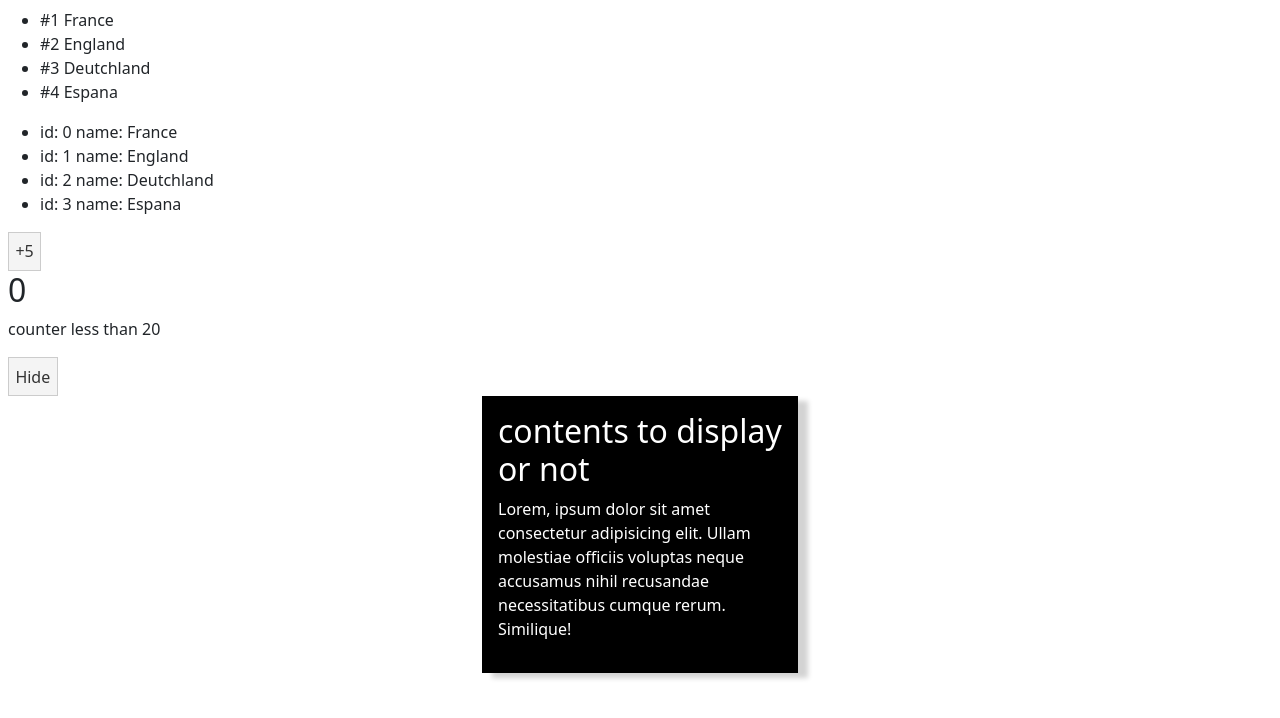
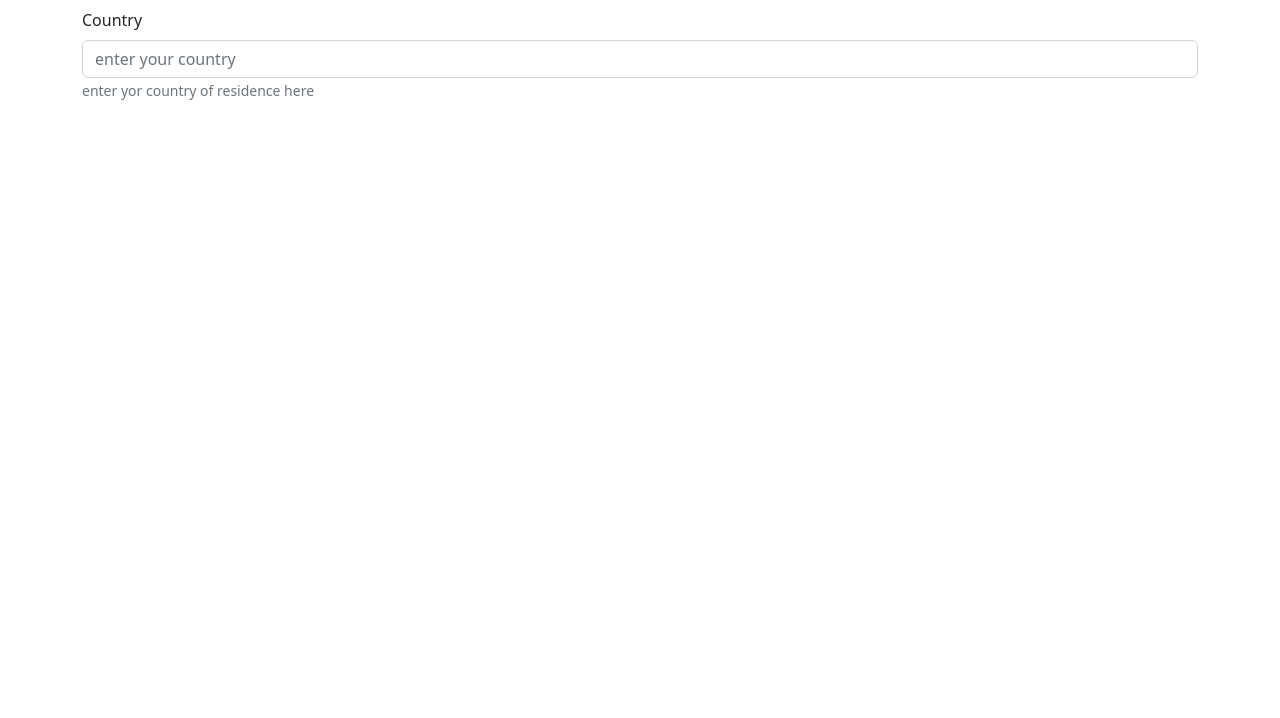
Before and after one commit to trevorius/SvelteDeAaZ-v1, a Svelte app: page / in a window 1280 px wide. Shown: the top 718 px of the page. Built offline with nearby package versions, Linux system fonts and the light colour scheme.

Commit message:
:sparkles: first form

```diff
--- a/src/App.svelte
+++ b/src/App.svelte
@@ -1,4 +1,5 @@
 <script>
+  import Form from './first components/Form.svelte';
   import CountryList from './first components/ListIterations.svelte';
   import DisplayToggler from './first components/DisplayToggler.svelte';
   import Counter from './first components/Counter.svelte';
@@ -12,8 +13,11 @@
   let countries = ['France', 'England', 'Deutchland', 'Espana'];
 </script>
 
+<Form />
+
+<!--
 <CountryList {countries} />
 
 <Counter {...counterProps} />
 
-<DisplayToggler />
+<DisplayToggler /> -->
--- /dev/null
+++ b/src/first components/Form.svelte
@@ -0,0 +1,21 @@
+<script>
+  let country = '';
+</script>
+
+<div class="container">
+  <div class="mb-3 form-group">
+    <label for="country" class="form-label">Country </label>
+    <input
+      value={country}
+      type="text"
+      name="country"
+      id="country"
+      class="form-control"
+      placeholder="enter your country"
+      aria-describedby="country__help"
+    />
+    <small id="country__help" class="text-muted"
+      >enter yor country of residence here
+    </small>
+  </div>
+</div>
```
